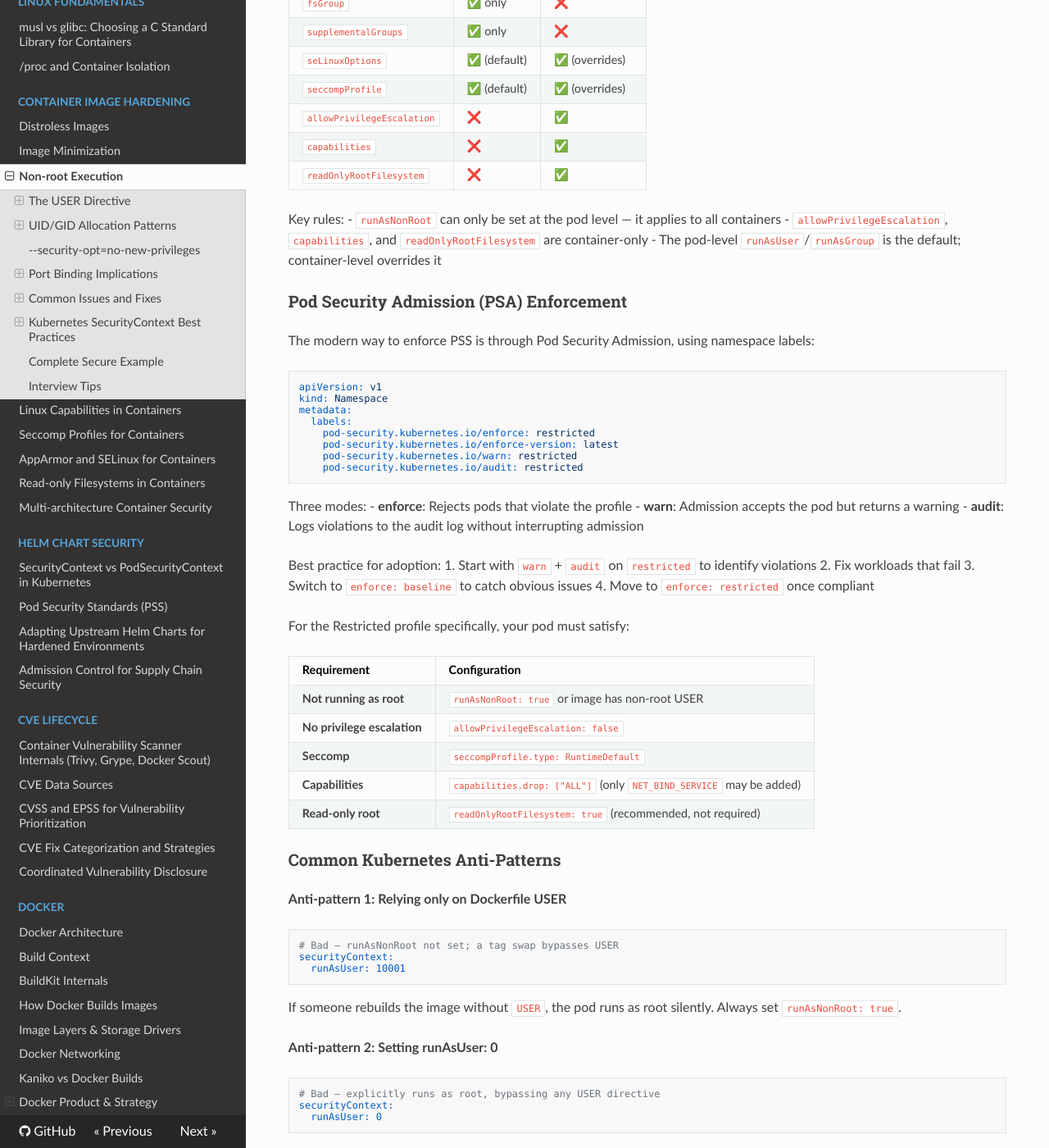
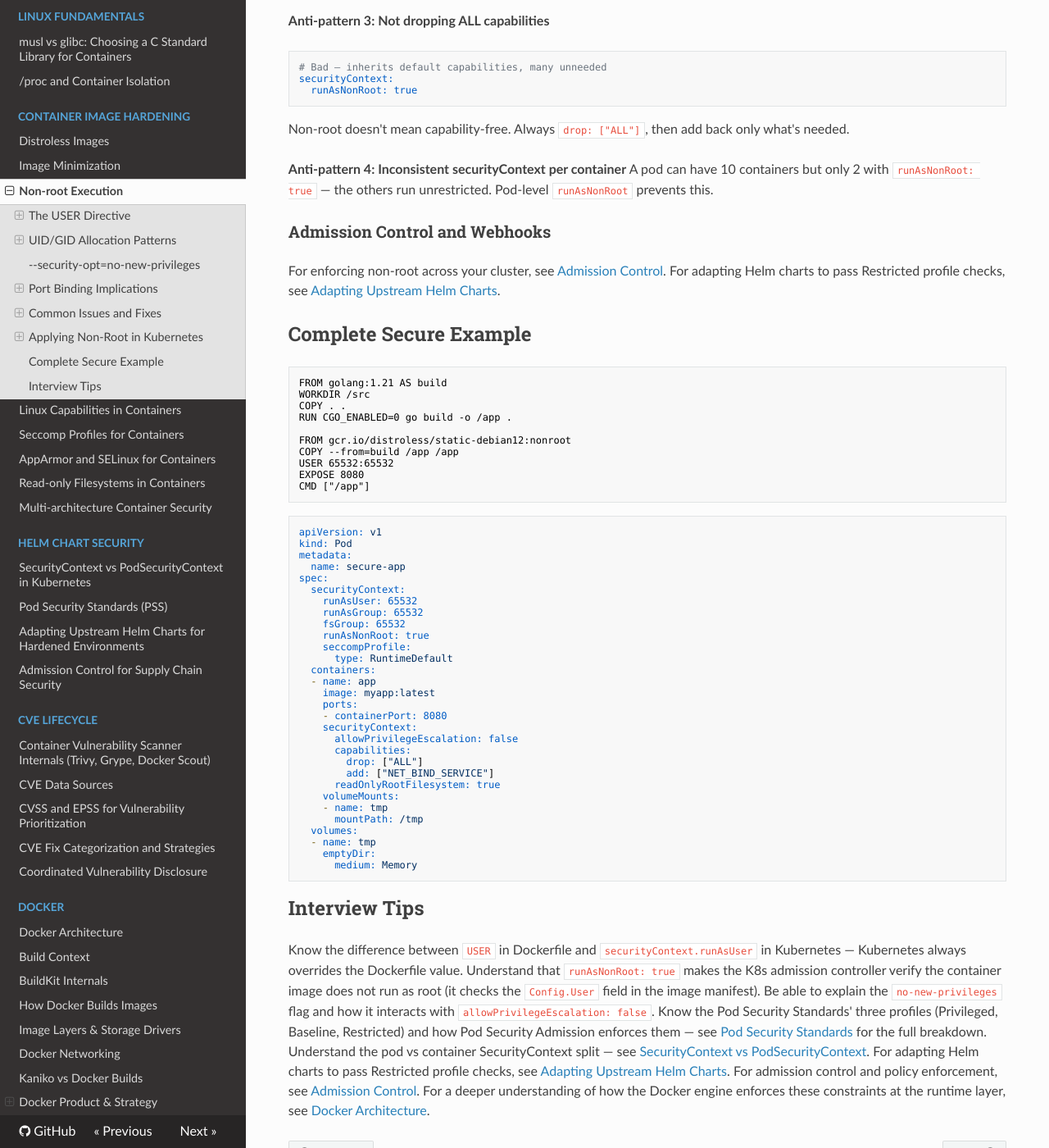
Before and after one commit to schaffe/container-security-fundamentals, an MkDocs documentation site: the page built from docs/articles/10-non-root-execution.md, in a window 1280 px wide and 1400 px high, scrolled down 7547 px. Shown: the whole window at 82% size. Built offline with MkDocs 1.6.1, drawn with Linux system fonts in a browser that asks for light colours; nearby versions of some CDN libraries; some of the changed text lies outside the part shown.

Commit message:
docs: replace duplicated K8s SecurityContext content with cross-references to articles 16-19

````diff
--- a/docs/articles/10-non-root-execution.md
+++ b/docs/articles/10-non-root-execution.md
@@ -305,22 +305,11 @@ USER appuser
 
 ### Issue 4: Kubernetes Pod Security Standards
 
-Kubernetes enforces Pod Security Standards (PSS) with three levels:
+Kubernetes enforces Pod Security Standards (PSS) with three levels — Privileged, Baseline, Restricted. The **Restricted** profile requires `runAsNonRoot: true`. See [Pod Security Standards](../articles/17-pod-security-standards.md) for the full profile requirements and enforcement via Pod Security Admission.
 
-- **Privileged**: Unrestricted (explicit opt-in)
-- **Baseline**: Minimally restrictive, prevents known escalations
-- **Restricted**: Heavily restricted, follows Pod Security best practices
+## Applying Non-Root in Kubernetes
 
-The **Restricted** profile requires non-root:
-
-```yaml
-securityContext:
-  runAsNonRoot: true
-  seccompProfile:
-    type: RuntimeDefault
-```
-
-## Kubernetes SecurityContext Best Practices
+This section covers Kubernetes-specific concerns for non-root execution. For details on how securityContext fields interact across pod and container levels, see [SecurityContext vs PodSecurityContext](../articles/16-securitycontext-vs-podsecuritycontext.md).
 
 ### runAsNonRoot Admission Check
 
@@ -341,65 +330,7 @@ Scenarios where `runAsNonRoot` saves you:
 - Base image switches from Debian to Alpine with different user resolution — pod won't deploy
 - Attacker swaps the image tag — admission re-checks every time
 
-### Pod vs Container SecurityContext
-
-SecurityContext fields are split between pod and container level. The pod level sets defaults that containers inherit unless overridden:
-
-| Setting | Pod level | Container level |
-|---|---|---|
-| `runAsUser` | ✅ (default) | ✅ (overrides) |
-| `runAsGroup` | ✅ (default) | ✅ (overrides) |
-| `runAsNonRoot` | ✅ only | ❌ |
-| `fsGroup` | ✅ only | ❌ |
-| `supplementalGroups` | ✅ only | ❌ |
-| `seLinuxOptions` | ✅ (default) | ✅ (overrides) |
-| `seccompProfile` | ✅ (default) | ✅ (overrides) |
-| `allowPrivilegeEscalation` | ❌ | ✅ |
-| `capabilities` | ❌ | ✅ |
-| `readOnlyRootFilesystem` | ❌ | ✅ |
-
-Key rules:
-- `runAsNonRoot` can only be set at the pod level — it applies to all containers
-- `allowPrivilegeEscalation`, `capabilities`, and `readOnlyRootFilesystem` are container-only
-- The pod-level `runAsUser`/`runAsGroup` is the default; container-level overrides it
-
-### Pod Security Admission (PSA) Enforcement
-
-The modern way to enforce PSS is through Pod Security Admission, using namespace labels:
-
-```yaml
-apiVersion: v1
-kind: Namespace
-metadata:
-  labels:
-    pod-security.kubernetes.io/enforce: restricted
-    pod-security.kubernetes.io/enforce-version: latest
-    pod-security.kubernetes.io/warn: restricted
-    pod-security.kubernetes.io/audit: restricted
-```
-
-Three modes:
-- **enforce**: Rejects pods that violate the profile
-- **warn**: Admission accepts the pod but returns a warning
-- **audit**: Logs violations to the audit log without interrupting admission
-
-Best practice for adoption:
-1. Start with `warn` + `audit` on `restricted` to identify violations
-2. Fix workloads that fail
-3. Switch to `enforce: baseline` to catch obvious issues
-4. Move to `enforce: restricted` once compliant
-
-For the Restricted profile specifically, your pod must satisfy:
-
-| Requirement | Configuration |
-|---|---|
-| **Not running as root** | `runAsNonRoot: true` or image has non-root USER |
-| **No privilege escalation** | `allowPrivilegeEscalation: false` |
-| **Seccomp** | `seccompProfile.type: RuntimeDefault` |
-| **Capabilities** | `capabilities.drop: ["ALL"]` (only `NET_BIND_SERVICE` may be added) |
-| **Read-only root** | `readOnlyRootFilesystem: true` (recommended, not required) |
-
-### Common Kubernetes Anti-Patterns
+### Common Anti-Patterns
 
 **Anti-pattern 1: Relying only on Dockerfile USER**
 ```yaml
@@ -407,7 +338,7 @@ For the Restricted profile specifically, your pod must satisfy:
 securityContext:
   runAsUser: 10001
 ```
-If someone rebuilds the image without `USER`, the pod runs as root silently. Always set `runAsNonRoot: true`.
+If someone rebuilds the image without `USER`, the pod runs as root silently.
 
 **Anti-pattern 2: Setting runAsUser: 0**
 ```yaml
@@ -415,7 +346,7 @@ If someone rebuilds the image without `USER`, the pod runs as root silently. Alw
 securityContext:
   runAsUser: 0
 ```
-This is common when debugging ("it works locally as root") and accidentally left in production manifests.
+Common when debugging and accidentally left in production manifests.
 
 **Anti-pattern 3: Not dropping ALL capabilities**
 ```yaml
@@ -428,30 +359,9 @@ Non-root doesn't mean capability-free. Always `drop: ["ALL"]`, then add back onl
 **Anti-pattern 4: Inconsistent securityContext per container**
 A pod can have 10 containers but only 2 with `runAsNonRoot: true` — the others run unrestricted. Pod-level `runAsNonRoot` prevents this.
 
-### Mutating Webhooks for Non-Root Injection
+### Admission Control and Webhooks
 
-When you can't control the upstream image's USER, use a mutating webhook or Kyverno policy to inject securityContext:
-
-```yaml
-# Kyverno — auto-inject runAsNonRoot into every pod
-apiVersion: kyverno.io/v1
-kind: ClusterPolicy
-metadata:
-  name: require-non-root
-spec:
-  rules:
-  - name: auto-inject-runAsNonRoot
-    match:
-      any:
-      - resources:
-          kinds:
-          - Pod
-    mutate:
-      patchStrategicMerge:
-        spec:
-          securityContext:
-            +(runAsNonRoot): true
-```
+For enforcing non-root across your cluster, see [Admission Control](../articles/19-admission-control.md). For adapting Helm charts to pass Restricted profile checks, see [Adapting Upstream Helm Charts](../articles/18-adapting-upstream-helm-charts.md).
 
 ## Complete Secure Example
 
@@ -503,4 +413,4 @@ spec:
 
 ## Interview Tips
 
-Know the difference between `USER` in Dockerfile and `securityContext.runAsUser` in Kubernetes — Kubernetes always overrides the Dockerfile value. Understand that `runAsNonRoot: true` makes the K8s admission controller verify the container image does not run as root (it checks the `USER` instruction in the image config). Be able to explain the `no-new-privileges` flag and how it interacts with `AllowPrivilegeEscalation: false`. Know the Pod Security Standards three profiles and how Pod Security Admission enforces them via namespace labels. Understand why `runAsNonRoot` at the pod level is critical — it catches tag swaps and Dockerfile regressions that a container-level `runAsUser` alone would miss. For a deeper understanding of how the Docker engine enforces these constraints, see [Docker Architecture](../articles/30-docker-architecture.md).
+Know the difference between `USER` in Dockerfile and `securityContext.runAsUser` in Kubernetes — Kubernetes always overrides the Dockerfile value. Understand that `runAsNonRoot: true` makes the K8s admission controller verify the container image does not run as root (it checks the `Config.User` field in the image manifest). Be able to explain the `no-new-privileges` flag and how it interacts with `allowPrivilegeEscalation: false`. Know the Pod Security Standards' three profiles (Privileged, Baseline, Restricted) and how Pod Security Admission enforces them — see [Pod Security Standards](../articles/17-pod-security-standards.md) for the full breakdown. Understand the pod vs container SecurityContext split — see [SecurityContext vs PodSecurityContext](../articles/16-securitycontext-vs-podsecuritycontext.md). For adapting Helm charts to pass Restricted profile checks, see [Adapting Upstream Helm Charts](../articles/18-adapting-upstream-helm-charts.md). For admission control and policy enforcement, see [Admission Control](../articles/19-admission-control.md). For a deeper understanding of how the Docker engine enforces these constraints at the runtime layer, see [Docker Architecture](../articles/30-docker-architecture.md).
````
